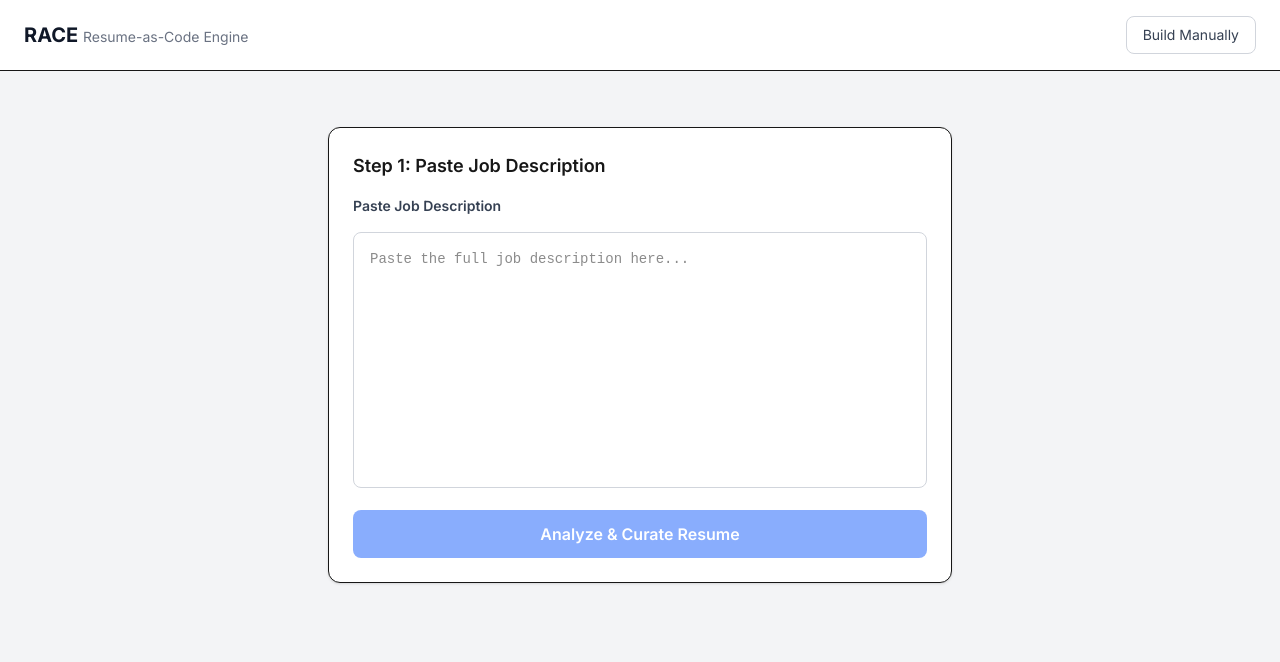
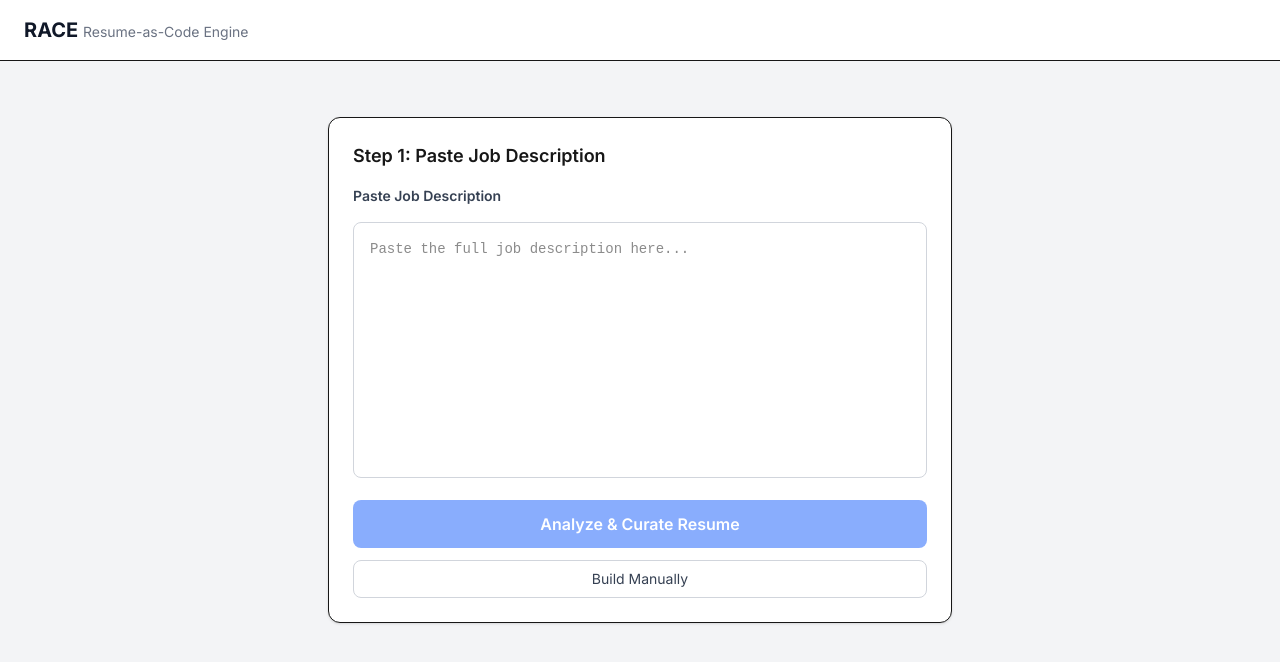
Before and after one commit to siavashahmadi/race, a Next.js app: page / in a window 1280 px wide. Shown: the top 662 px of the page. Built offline with nearby package versions, Linux system fonts and the light colour scheme.

Commit message:
move Build Manually button from header into JD input card for consistent header height

```diff
--- a/src/components/AppShell.tsx
+++ b/src/components/AppShell.tsx
@@ -167,14 +167,6 @@ export default function AppShell({
             </span>
           )}
         </h1>
-        {!hasAnalyzed && !isAnalyzing && !demoMode && (
-          <button
-            onClick={handleManualMode}
-            className="px-4 py-2 text-sm font-medium text-gray-700 border border-gray-300 rounded-lg hover:bg-gray-50 transition-colors"
-          >
-            Build Manually
-          </button>
-        )}
       </header>
 
       {error && (
@@ -219,6 +211,14 @@ export default function AppShell({
                 Step 1: Paste Job Description
               </h2>
               <JDInput onAnalyze={handleAnalyze} isLoading={isAnalyzing} />
+              {!isAnalyzing && (
+                <button
+                  onClick={handleManualMode}
+                  className="mt-3 w-full py-2 px-4 text-sm font-medium text-gray-700 border border-gray-300 rounded-lg hover:bg-gray-50 transition-colors"
+                >
+                  Build Manually
+                </button>
+              )}
             </div>
           )}
 
```
